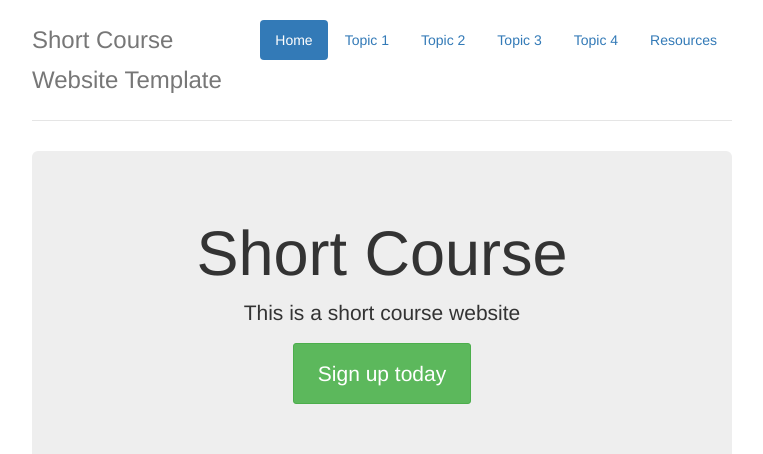
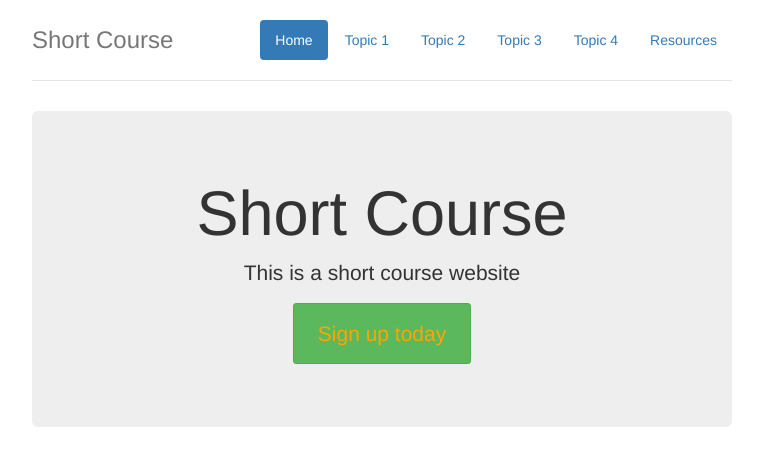
Before and after one commit to thecomputergirl/website_template, a plain HTML site: page index.html in a window 1280 px wide. Shown: the top 454 px of the page, without its empty margins (258-1021 px from the left). Drawn offline with Linux system fonts and the light colour scheme.

Commit message:
Update index.html

```diff
--- a/index.html
+++ b/index.html
@@ -45,13 +45,13 @@
             <li role="presentation"><a href="#">Resources</a></li>
           </ul>
         </nav>
-        <h3 class="text-muted">Short Course Website Template</h3>
+        <h3 class="text-muted">Short Course</h3>
       </div>
 
       <div class="jumbotron">
         <h1>Short Course</h1>
         <p class="lead">This is a short course website</p>
-        <p><a class="btn btn-sm btn-success" href="#" role="button">Sign up today</a></p>
+        <p><a class="btn btn-sm btn-success" style="color:orange" href="#" role="button">Sign up today</a></p>
       </div>
 
       <div class="row marketing">
```
